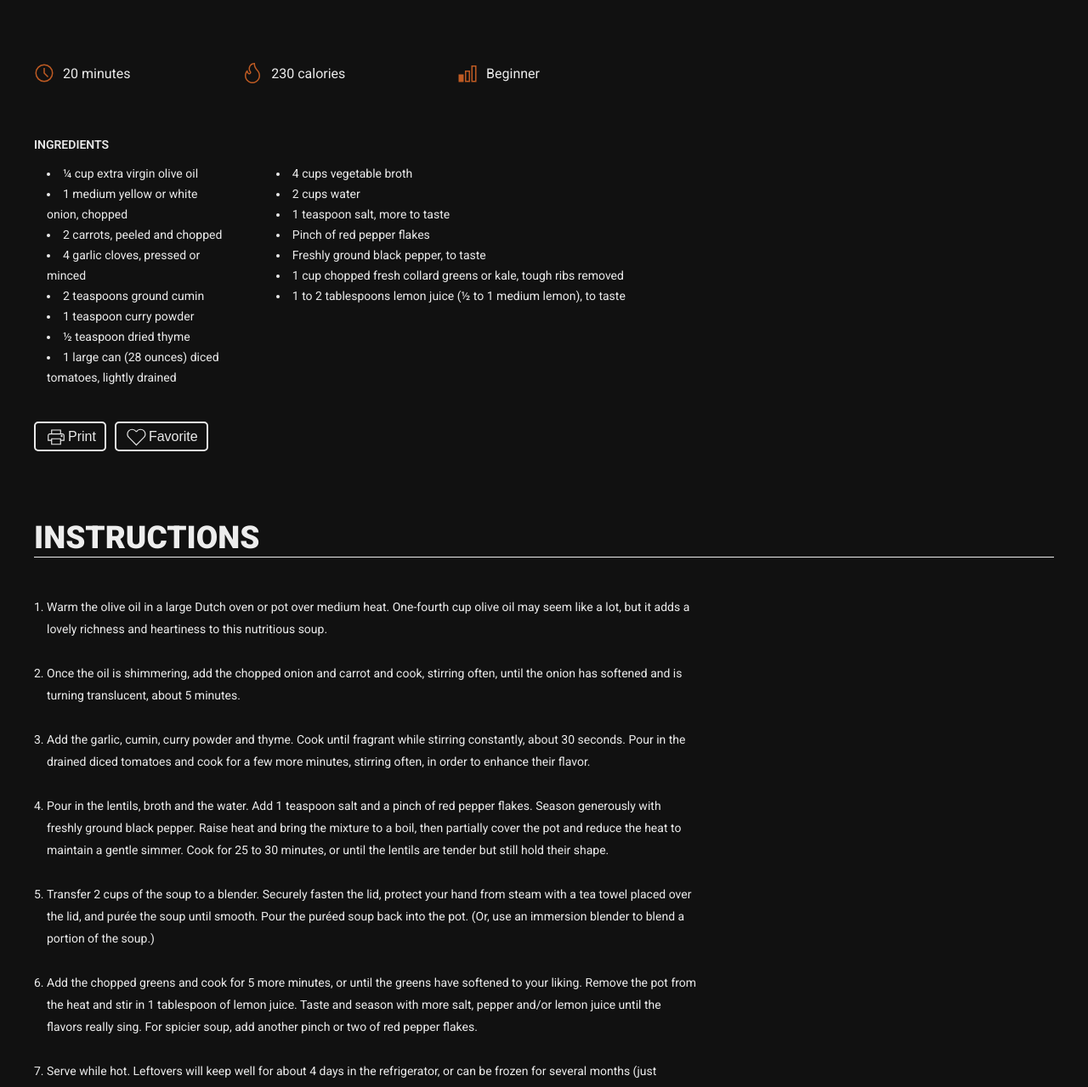
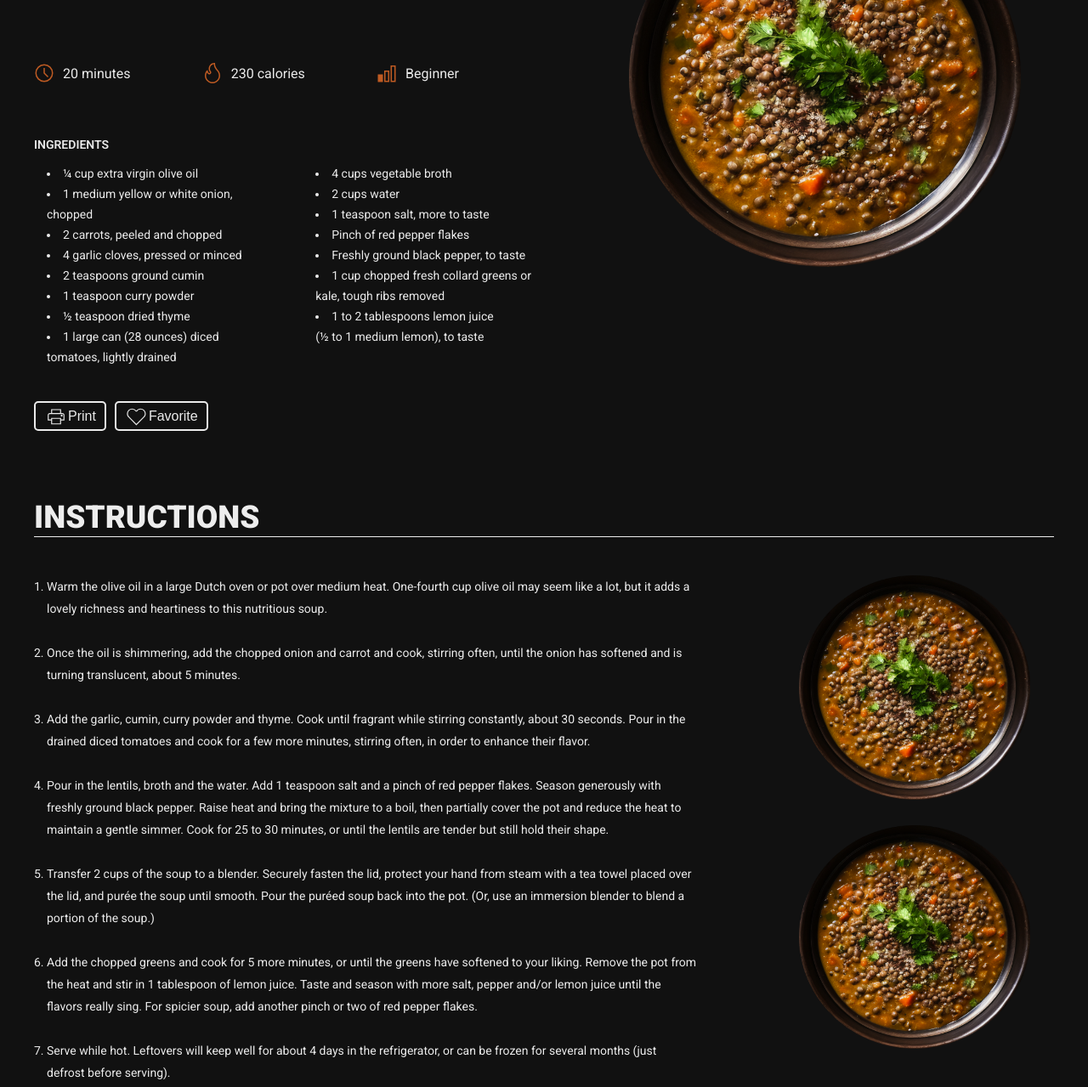
Before and after one commit to shngnskrn/Recipe-Page-Mandatory, a plain HTML site: page recipepage.html in a window 1280 px wide. Shown: the part 333-1612 px from the top of the page at 85% size. Drawn offline with Linux system fonts and the light colour scheme.

Commit message:
Added images to the html

```diff
--- a/recipepage.html
+++ b/recipepage.html
@@ -59,7 +59,9 @@
                     </div>
                 </div>
 
-                <!-- recipe_hero_container_image -->
+                <div class="recipe_hero_container_image">
+                    <img src="img/recipe_plate.png" alt="">
+                </div>
 
                 <div class="recipe_hero_container_ingredients">
                     <p>Ingredients</p>
@@ -79,8 +81,8 @@
                         <li>1 teaspoon salt, more to taste</li>
                         <li>Pinch of red pepper flakes</li>
                         <li>Freshly ground black pepper, to taste</li>
-                        <li>1 cup chopped fresh collard greens or kale, tough ribs removed</li>
-                        <li>1 to 2 tablespoons lemon juice (½ to 1 medium lemon), to taste</li>
+                        <li>1 cup chopped fresh collard greens or <br>kale, tough ribs removed</li>
+                        <li>1 to 2 tablespoons lemon juice <br>(½ to 1 medium lemon), to taste</li>
                     </div>
                 </div>
                 <div class="recipe_hero_container_buttons">
@@ -131,12 +133,13 @@
                         <li>Serve while hot. Leftovers will keep well for about 4 days in the refrigerator, or can be
                             frozen for several months (just defrost before serving).</li>
                     </ol>
-
+                </div>
+                <div class="recipe_instructions_images">
+                    <img class="image_1" src="img/recipe_plate.png" alt="">
+                    <img class="image_2" src="img/recipe_plate.png" alt="">
                 </div>
             </div>
         </div>
-
-        <!-- Instruction Images -->
 
         <footer class="footer">
             <div class="footer_block">
```
